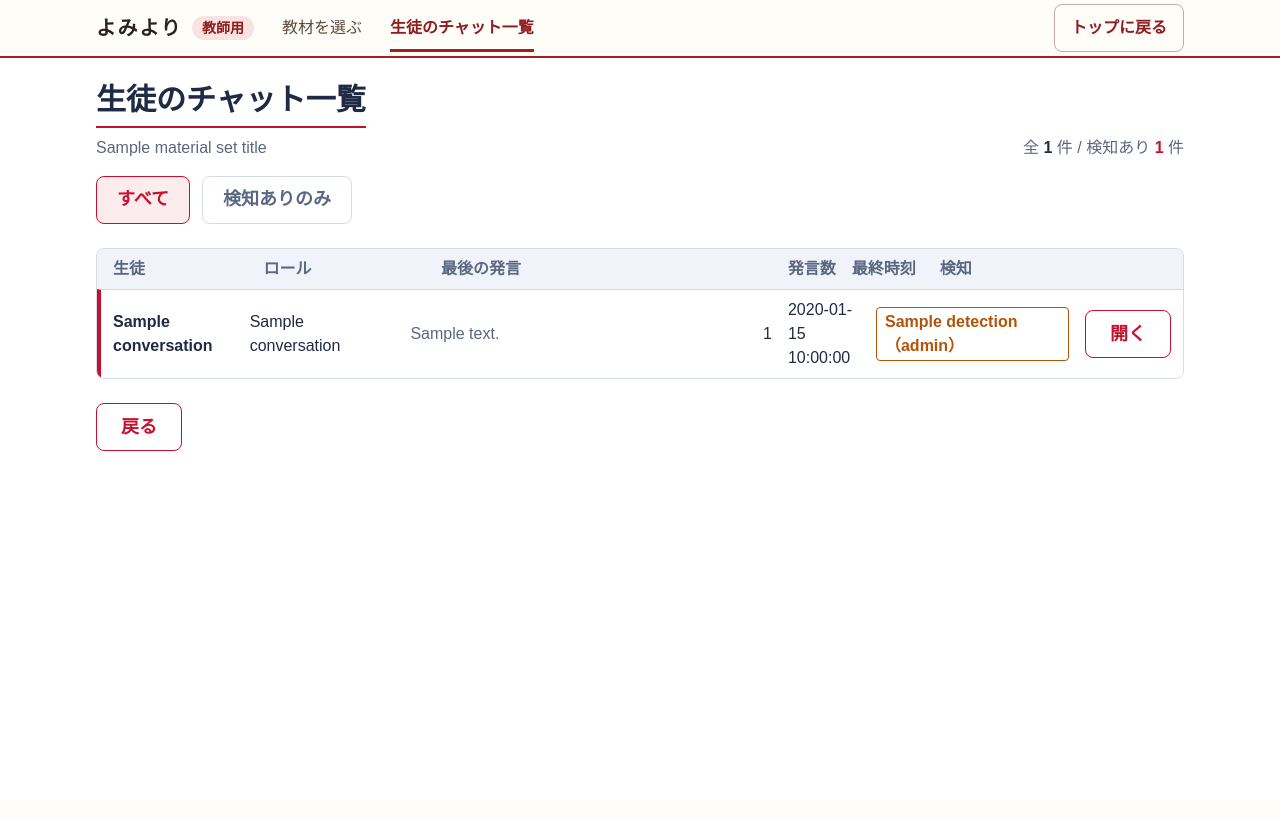
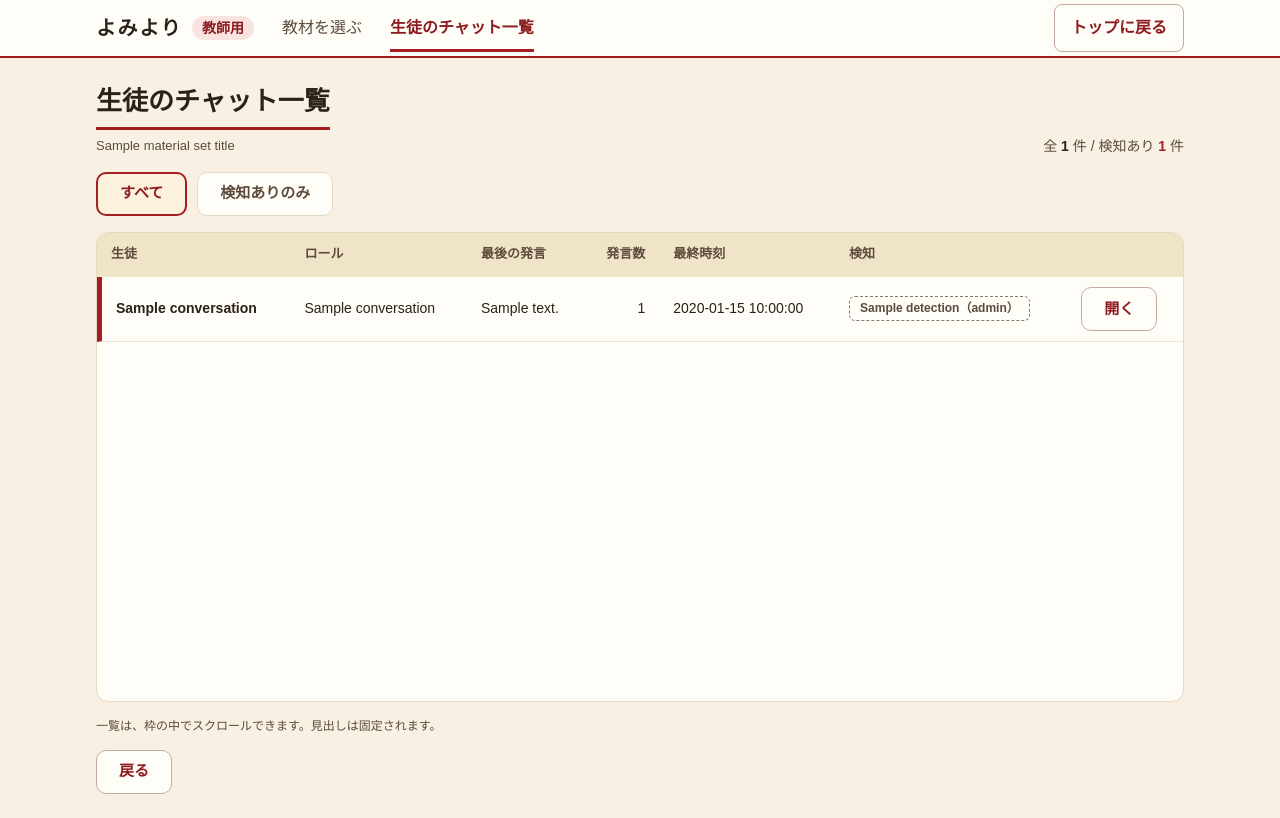
Before and after one commit to makun212/fall-hackathon-team4, a FastAPI app: template frontend/templates/teacher_chats.html in a window 1280 px wide. Before the commit the page ends 451 px from the top, so only its background shows below. Run offline with FastAPI, Linux system fonts and the light colour scheme; the template is opened without the code that fills it: most values are stand-ins (such as "Sample title", 1, 10 or a date in 2020).

Commit message:
fix chat looking design

```diff
--- a/frontend/templates/teacher_chats.html
+++ b/frontend/templates/teacher_chats.html
@@ -1,12 +1,31 @@
-{# 教師用：生徒のチャット一覧。conversations / material_set_title / detected_count / total_count / only_detected は main.py から渡す #}
-{# 会話の各値は main.py の get_conversation_summaries() が作る。md 以上は表、md 未満はカードで、同じデータを見せる #}
+{# 教師用：生徒のチャット一覧（見た目の基準は「記録簿の表 T1」）。conversations / material_set_title / detected_count / total_count / only_detected は main.py から渡す #}
+{# 会話の各値は main.py の get_conversation_summaries() が作る。一覧は本物の <table> で、枠の中で縦横にスクロールする（見出し行は固定） #}
 {% extends "teacher_base.html" %}
 {% set nav_current = "chats" %}
-{% from "_components.html" import page_header, btn_secondary, badge %}
 
 {% block title %}生徒のチャット一覧 | {% endblock %}
+{% block body_class %}bg-cream text-sepia{% endblock %}
 
-{# ---- 表とカードで共通に使う部品。会話の値を参照するのはここだけ ---- #}
+{# Tailwind の class で書けない部分（見出し行の固定、行の左の帯、検知ラベルの形）だけをここにまとめる #}
+{% block head %}
+<style>
+  .ls-scroll{height:470px;scrollbar-color:#C9B99C #F1EADB}
+  @media (max-width:640px){.ls-scroll{height:60vh}}
+  .ls-table{width:100%;min-width:980px;border-collapse:separate;border-spacing:0}
+  .ls-table thead th{position:sticky;top:0;z-index:1;height:44px;padding:0 14px;background:#EFE3C8;border-bottom:2px solid var(--color-gold);text-align:left;font-size:13px;font-weight:700;color:var(--color-sepia-muted);white-space:nowrap}
+  .ls-table tbody th,.ls-table tbody td{padding:10px 14px;border-bottom:1px solid #EFE6D3;text-align:left;vertical-align:middle;line-height:1.6;font-weight:400}
+  .ls-table tbody th{font-weight:700;white-space:nowrap}
+  .ls-table tbody tr>:first-child{border-left:5px solid transparent}
+  .ls-table tbody tr.is-flag>:first-child{border-left-color:var(--color-crimson)}
+  .ls-table tbody tr.is-urgent>*{background:#FCE8E8}
+  .ls-table .ls-num{text-align:right}
+  .ls-tag{display:inline-block;padding:2px 10px;border-radius:6px;font-size:12px;font-weight:700;line-height:1.6;white-space:nowrap}
+  .ls-tag--alert{border:2px solid var(--color-crimson);background:var(--color-crimson);color:#fff}
+  .ls-tag--high{border:2px solid var(--color-crimson);background:#FBE3E3;color:var(--color-crimson-dark)}
+  .ls-tag--medium{border:1.5px solid #B8661B;background:#FFF1E0;color:#8A4A10}
+  .ls-tag--low{border:1.5px dashed #8A7A68;background:var(--color-cream-paper);color:var(--color-sepia-muted)}
+</style>
+{% endblock %}
 
 {# 閲覧画面へのURL。URLを変えるときはここだけ直す #}
 {% macro chat_url(c) %}/teacher/chats/{{ c.conversation_id }}{% endmacro %}
@@ -14,98 +33,82 @@
 {# 最後の発言。全角30文字を超えたら、30文字で切って「…」を付ける #}
 {% macro last_message(c) %}{% if c.last_message | length > 30 %}{{ c.last_message[:30] }}…{% else %}{{ c.last_message }}{% endif %}{% endmacro %}
 
-{# 検知のバッジ。high を含む会話は赤＋「！要確認」、medium・low だけなら黄色系。検知がなければ「なし」 #}
-{% macro detection_badges(c) %}
-{% if c.detections %}
-  {% set kind = "accent" if c.max_level == "high" else "warning" %}
-  <div class="flex flex-wrap gap-1.5">
-    {% if c.max_level == "high" %}{{ badge("！要確認", "accent") }}{% endif %}
-    {% for d in c.detections %}{{ badge(d.type_label ~ "（" ~ d.level_label ~ "）", kind) }}{% endfor %}
-  </div>
-{% else %}
-  <span class="text-muted">なし</span>
-{% endif %}
+{% set focus_cls = "focus-visible:outline-3 focus-visible:outline-offset-3 focus-visible:outline-ink" %}
+{% set btn_cls = "inline-flex items-center justify-center min-h-11 px-[22px] border rounded-[10px] text-[15px] font-bold whitespace-nowrap " ~ focus_cls %}
+
+{# 絞り込みのリンク。今の状態の方を、生成りの背景・赤い枠（2px）にする #}
+{% macro filter_link(label, href, current) %}
+<a href="{{ href }}"{% if current %} aria-current="page"{% endif %}
+   class="{{ btn_cls }} {{ 'border-2 border-crimson bg-kinari text-crimson-dark' if current else 'border-cream-line bg-cream-paper text-sepia-muted hover:text-crimson-dark' }}">{{ label }}</a>
 {% endmacro %}
 
-{# 行・カードの左の線と背景。high は線＋薄い赤の背景、medium・low は線だけ #}
-{% macro row_tone(c) %}{% if c.max_level == "high" %}border-l-accent bg-accent-soft{% elif c.detections %}border-l-accent bg-paper hover:bg-subtle{% else %}border-l-transparent bg-paper hover:bg-subtle{% endif %}{% endmacro %}
-
-{# 押せる範囲を、行（カード）全体に広げるリンク。親に relative を付けて使う #}
-{% set stretched_link = "font-bold underline-offset-4 hover:underline after:absolute after:inset-0 focus-visible:outline-none focus-visible:after:outline-2 focus-visible:after:-outline-offset-2 focus-visible:after:outline-accent" %}
-
-{# 絞り込みのリンク。今の状態の方を、赤い枠・薄い赤の背景にする #}
-{% macro filter_link(label, href, current) %}
-<a href="{{ href }}"{% if current %} aria-current="page"{% endif %}
-   class="inline-flex items-center justify-center min-h-12 px-5 rounded-lg border font-bold focus-visible:outline-2 focus-visible:outline-offset-2 focus-visible:outline-accent {{ 'border-accent bg-accent-soft text-accent' if current else 'border-line bg-paper text-muted hover:border-accent hover:text-ink' }}">{{ label }}</a>
-{% endmacro %}
-
-{# 表の列の幅（見出しと各行でそろえる）。「開く」の列は、幅が足りない lg 未満では出さない（行全体を押せるため） #}
-{% set grid_cols = "md:grid-cols-[minmax(5.5rem,1fr)_minmax(7rem,1.2fr)_minmax(8rem,2.4fr)_3rem_3.5rem_minmax(10rem,1.6fr)] lg:grid-cols-[minmax(6rem,1fr)_minmax(8rem,1.2fr)_minmax(10rem,2.4fr)_3.5rem_4.5rem_minmax(12rem,1.6fr)_auto]" %}
-
 {% block content %}
-<div class="flex flex-wrap items-end justify-between gap-x-6 gap-y-2 mb-4">
+<div class="flex flex-col gap-4 text-base">
+  <div class="flex flex-wrap items-end justify-between gap-x-4 gap-y-2">
     <div>
-    {{ page_header("生徒のチャット一覧") }}
+      <h1 class="inline-block pb-1.5 border-b-3 border-crimson font-serif text-[26px] font-bold leading-normal">生徒のチャット一覧</h1>
       {% if material_set_title %}
-      <p class="-mt-6 text-base text-muted">{{ material_set_title }}</p>
+        <span class="block mt-1.5 text-[13px] text-sepia-muted">{{ material_set_title }}</span>
       {% endif %}
     </div>
-  <p class="text-base text-muted">全 <span class="font-bold text-ink">{{ total_count }}</span> 件 / 検知あり <span class="font-bold text-accent">{{ detected_count }}</span> 件</p>
+    <p class="text-sm text-sepia-muted">全 <b class="text-sepia">{{ total_count }}</b> 件 / 検知あり <b class="text-crimson">{{ detected_count }}</b> 件</p>
   </div>
 
-<nav aria-label="絞り込み" class="flex flex-wrap gap-3 mb-6">
+  <nav aria-label="絞り込み" class="flex flex-wrap gap-2.5">
     {{ filter_link("すべて", "/teacher/chats", not only_detected) }}
     {{ filter_link("検知ありのみ", "/teacher/chats?only_detected=1", only_detected) }}
   </nav>
 
   {% if total_count == 0 %}
-  <p class="px-4 py-8 bg-subtle rounded-lg text-center text-muted">まだ会話がありません。生徒が対話を始めると、ここに表示されます。</p>
+    <p class="px-4 py-8 border border-cream-line rounded-xl bg-cream-paper text-center text-sepia-muted">まだ会話がありません。生徒が対話を始めると、ここに表示されます。</p>
   {% elif not conversations %}
-  <p class="px-4 py-8 bg-subtle rounded-lg text-center text-muted">検知がある会話はありません。</p>
+    <p class="px-4 py-8 border border-cream-line rounded-xl bg-cream-paper text-center text-sepia-muted">検知がある会話はありません。</p>
   {% else %}
-  {# ---- md 以上：表 ---- #}
-  <div role="table" aria-label="生徒のチャット一覧" class="hidden md:block border border-line rounded-lg overflow-hidden text-base">
-    <div role="rowgroup">
-      <div role="row" class="grid {{ grid_cols }} gap-x-2 lg:gap-x-4 items-center px-3 py-2 bg-subtle border-l-4 border-l-transparent font-bold text-muted">
-        <span role="columnheader">生徒</span>
-        <span role="columnheader">ロール</span>
-        <span role="columnheader">最後の発言</span>
-        <span role="columnheader" class="text-right">発言数</span>
-        <span role="columnheader">最終時刻</span>
-        <span role="columnheader">検知</span>
-        <span role="columnheader" class="hidden lg:block sr-only">操作</span>
+    <div class="ls-scroll overflow-auto border border-cream-line rounded-xl bg-cream-paper {{ focus_cls }}" tabindex="0" role="region" aria-label="生徒のチャット一覧（スクロールできます）">
+      <table class="ls-table text-sm">
+        <thead>
+          <tr>
+            <th scope="col">生徒</th>
+            <th scope="col">ロール</th>
+            <th scope="col">最後の発言</th>
+            <th scope="col" class="ls-num">発言数</th>
+            <th scope="col">最終時刻</th>
+            <th scope="col">検知</th>
+            <th scope="col"><span class="sr-only">操作</span></th>
+          </tr>
+        </thead>
+        <tbody>
+          {% for c in conversations %}
+            {# 検知ありは左の赤い帯。high を含む（「！要確認」が付く）行は、さらに薄い赤の背景 #}
+            <tr class="{% if c.detections %}is-flag{% endif %}{% if c.max_level == 'high' %} is-urgent{% endif %}">
+              <th scope="row">{{ c.student_name }}</th>
+              <td class="[overflow-wrap:anywhere]">{{ c.role_name }}</td>
+              <td class="[overflow-wrap:anywhere]">{% if c.last_message %}{{ last_message(c) }}{% else %}<span class="text-[#7A6A58]">（発言なし）</span>{% endif %}</td>
+              <td class="ls-num tabular-nums">{{ c.message_count }}</td>
+              <td class="tabular-nums whitespace-nowrap">{{ c.last_sent_at or "—" }}</td>
+              <td>
+                {% if c.detections %}
+                  <span class="flex flex-wrap gap-1.5">
+                    {% if c.max_level == "high" %}<span class="ls-tag ls-tag--alert">！要確認</span>{% endif %}
+                    {% for d in c.detections %}
+                      <span class="ls-tag ls-tag--{{ d.level if d.level in ['high', 'medium', 'low'] else 'low' }}">{{ d.type_label }}（{{ d.level_label }}）</span>
+                    {% endfor %}
+                  </span>
+                {% else %}
+                  <span class="text-sepia-muted">なし</span>
+                {% endif %}
+              </td>
+              <td class="text-right">
+                <a href="{{ chat_url(c) }}" aria-label="{{ c.student_name }}（{{ c.role_name }}）のチャットを開く" class="{{ btn_cls }} border-rose-line bg-cream-paper text-crimson-dark hover:bg-kinari">開く</a>
+              </td>
+            </tr>
+          {% endfor %}
+        </tbody>
+      </table>
     </div>
-    </div>
-    <div role="rowgroup">
-      {% for c in conversations %}
-        <div role="row" class="relative grid {{ grid_cols }} gap-x-2 lg:gap-x-4 items-center min-h-16 px-3 py-2 border-t border-line border-l-4 {{ row_tone(c) }}">
-          <span role="cell" class="min-w-0 break-words"><a href="{{ chat_url(c) }}" class="{{ stretched_link }}">{{ c.student_name }}</a></span>
-          <span role="cell" class="min-w-0 break-words">{{ c.role_name }}</span>
-          <span role="cell" class="min-w-0 break-words text-muted">{{ last_message(c) }}</span>
-          <span role="cell" class="text-right tabular-nums">{{ c.message_count }}</span>
-          <span role="cell" class="tabular-nums">{{ c.last_sent_at or "—" }}</span>
-          <span role="cell" class="min-w-0">{{ detection_badges(c) }}</span>
-          <span role="cell" class="hidden lg:block">{{ btn_secondary("開く", href=chat_url(c)) }}</span>
-        </div>
-      {% endfor %}
-    </div>
-  </div>
-
-  {# ---- md 未満：カード ---- #}
-  <ul class="md:hidden flex flex-col gap-3">
-    {% for c in conversations %}
-      <li class="relative flex flex-col gap-2 p-4 border border-line border-l-4 rounded-lg {{ row_tone(c) }}">
-        <div class="flex items-baseline justify-between gap-3">
-          <a href="{{ chat_url(c) }}" class="text-xl {{ stretched_link }} after:rounded-lg">{{ c.student_name }}</a>
-          <span class="shrink-0 text-base text-muted tabular-nums">{{ c.last_sent_at or "—" }}・{{ c.message_count }}件</span>
-        </div>
-        <p class="text-base">ロール: {{ c.role_name }}</p>
-        <p class="text-base text-muted break-words">{{ last_message(c) }}</p>
-        <div class="text-base">{{ detection_badges(c) }}</div>
-      </li>
-    {% endfor %}
-  </ul>
+    <span class="text-xs text-sepia-muted">一覧は、枠の中でスクロールできます。見出しは固定されます。</span>
   {% endif %}
 
-<div class="mt-6">{{ btn_secondary("戻る", href="/teacher") }}</div>
+  <div><a href="/teacher" class="{{ btn_cls }} border-rose-line bg-cream-paper text-crimson-dark hover:bg-kinari">戻る</a></div>
+</div>
 {% endblock %}
```
Also changed, not shown: frontend/DESIGN.md (+2 -1 lines). Lines whose indentation alone changed are shown as unchanged.
